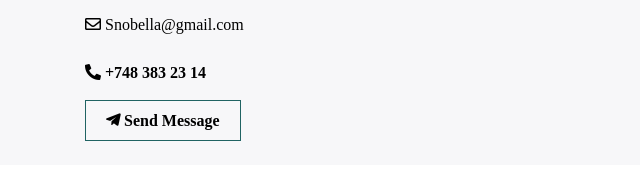
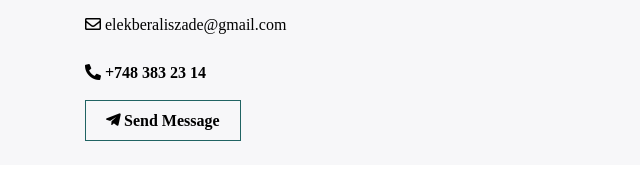
Before and after one commit to 1nsanist/js-project, a plain HTML site: page index.html in a window 1280 px wide. Shown: the part 3732-3919 px from the top of the page, 0-640 px from the left. Drawn offline with nearby package versions, Linux system fonts and the light colour scheme.

Commit message:
mail deyisildi

```diff
--- a/index.html
+++ b/index.html
@@ -760,7 +760,7 @@
                         selectionThe wise man therefore always <br>
                         rejects pleasures to secure other greater
                     </p>
-                    <i style="color: black;" class="far fa-envelope"> Snobella@gmail.com</i> <br>
+                    <i style="color: black;" class="far fa-envelope"> elekberaliszade@gmail.com</i> <br>
                     <br>
                     <i style="color: black;" class="fas fa-phone-alt"> +748 383 23 14</i> <br>
                     <br>
```
